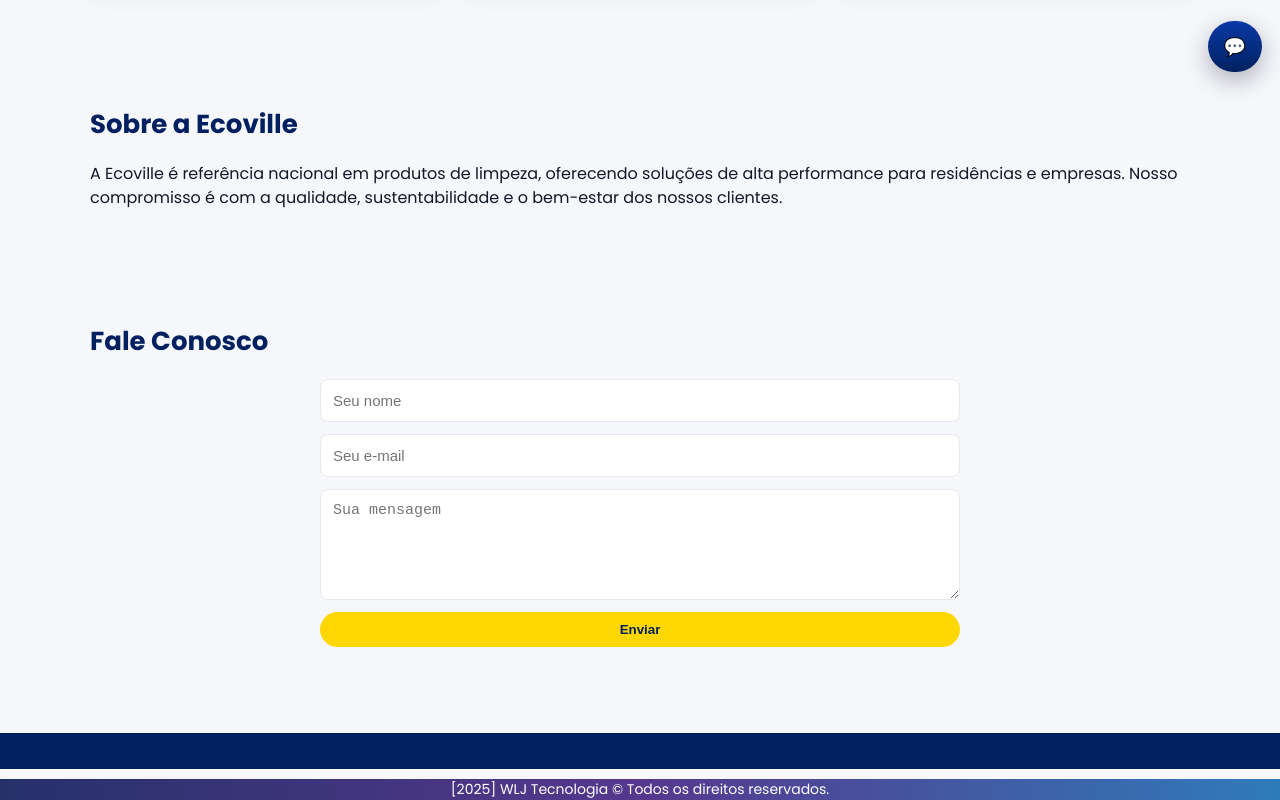
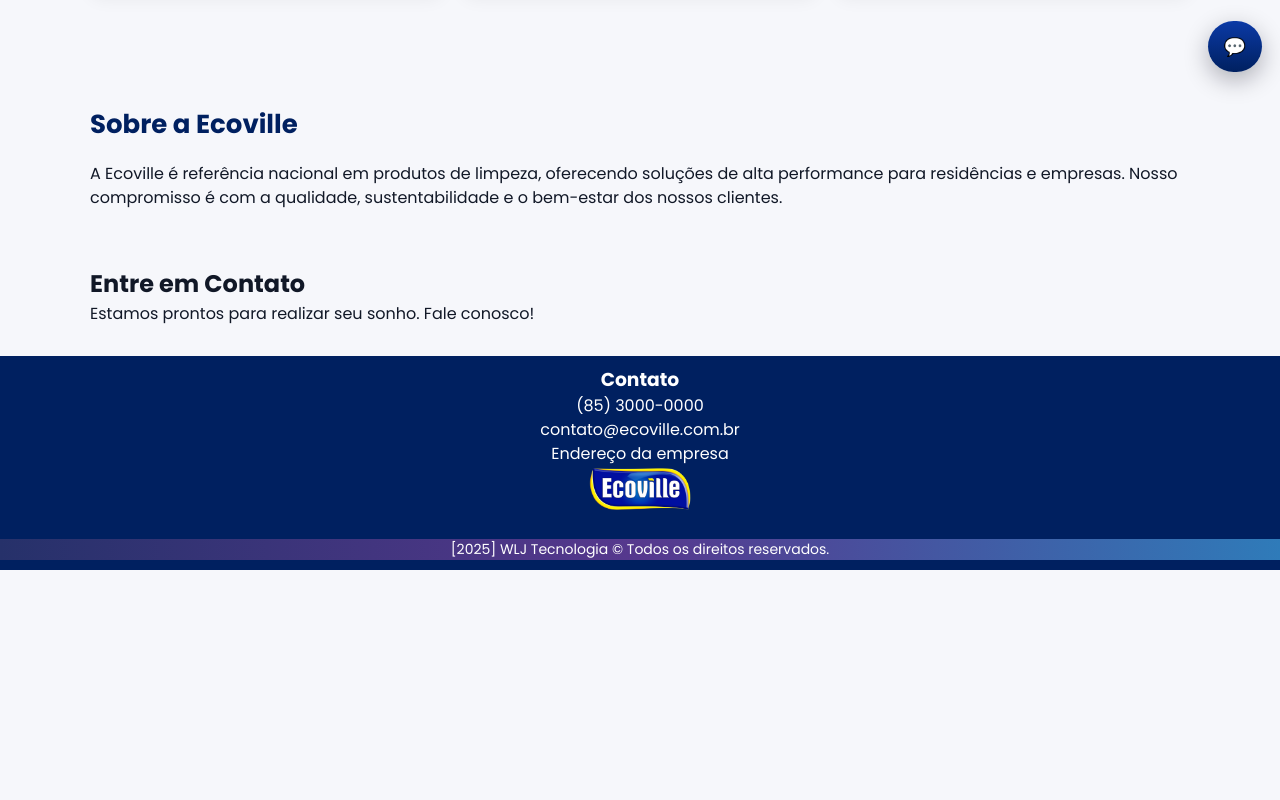
Before and after one commit to WLJ-Tec/ecoville, a plain HTML site: page index.html in a window 1280 px wide. Shown: the part 710-1510 px from the top of the page. After the commit the page ends 1280 px from the top, so only its background shows below. Drawn offline with Linux system fonts and the light colour scheme.

Commit message:
Add files via upload

```diff
--- a/index.html
+++ b/index.html
@@ -58,15 +58,13 @@
       <p>A Ecoville é referência nacional em produtos de limpeza, oferecendo soluções de alta performance para residências e empresas. Nosso compromisso é com a qualidade, sustentabilidade e o bem-estar dos nossos clientes.</p>
     </section>
 
-    <section id="contato" class="contato container section">
-      <h2 class="section-title">Fale Conosco</h2>
-      <form id="contactForm" class="contact-form">
-        <input type="text" id="name" placeholder="Seu nome" required />
-        <input type="email" id="email" placeholder="Seu e-mail" required />
-        <textarea id="message" placeholder="Sua mensagem" rows="5" required></textarea>
-        <button type="submit" class="btn-primary">Enviar</button>
-      </form>
-    </section>
+      <section id="contact" class="bg-white py-20 px-4">
+            <div class="container mx-auto text-center">
+                <h2 class="text-4xl font-bold text-gray-800 mb-6">Entre em Contato</h2>
+                <p class="text-lg text-gray-700 max-w-3xl mx-auto mb-12">Estamos prontos para realizar seu sonho. Fale conosco!</p>
+                </div>
+            </div>
+        </section>
   </main>
 
   <a class="whatsapp-float" id="whatsappFloat" target="_blank" rel="noopener"
@@ -76,11 +74,28 @@
   </a>
 
   <footer class="site-footer">
+    <div class="container mx-auto flex flex-col md:flex-row justify-between items-center text-center md:text-left py-8 px-4">
+          <div class="mb-4 md:mb-0">
+            <h3 class="text-xl font-semibold mb-2">Contato</h3>
+            <p class="flex items-center justify-center md:justify-start mb-1">
+              <i class="fas fa-phone-alt text-yellow-400 mr-2"></i> (85) 3000-0000
+            </p>
+            <p class="flex items-center justify-center md:justify-start mb-1">
+              <i class="fas fa-envelope text-yellow-400 mr-2"></i> contato@ecoville.com.br
+            </p>
+            <p class="flex items-center justify-center md:justify-start">
+              <i class="fas fa-map-marker-alt text-yellow-400 mr-2"></i> Endereço da empresa
+            </p>
+          </div>
+          <div class="mb-4 md:mb-0">
+            <img src="Ecoville2.png" alt="Logo Ecoville" class="logo">
+          </div>
+        </div>
+        <div class="wlj">
+          <span>[2025] WLJ Tecnologia © Todos os direitos reservados.</span>
+        </div>
+  </footer>
 
-  </footer>
-    <div class="wlj">
-          <span>[2025] WLJ Tecnologia © Todos os direitos reservados.</span>
-    </div>
   <script src="script.js"></script>
 </body>
 </html>
--- a/style.css
+++ b/style.css
@@ -71,7 +71,7 @@ body{
   padding:12px; border-radius:8px; border:1px solid #e6e9ef; font-size:15px;
 }
 
-.site-footer{ background:var(--blue-900); color:white; padding:18px 0; margin-top:30px; text-align:center; }
+.site-footer{ background:var(--blue-900); color:white; padding:10px 0; margin-top:30px; text-align:center; }
 
 .whatsapp-float{
   position:fixed; right:18px; bottom:18px; background:linear-gradient(180deg,var(--blue-600),var(--blue-900));
```
